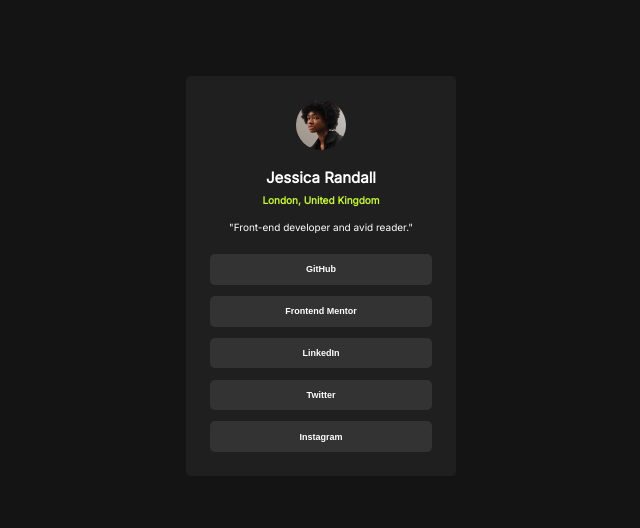
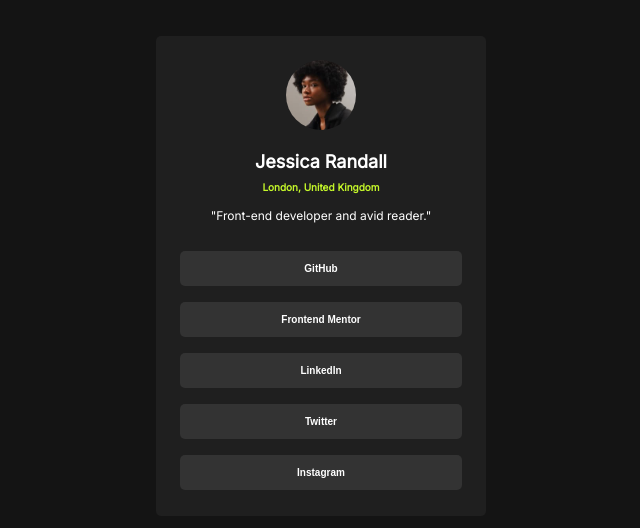
Before and after one commit to elangoravi/frontendmentor, a plain HTML site: page social-links-profile/index.html in a window 1280 px wide. Shown: the part 124-652 px from the top of the page, without its empty margins (319-959 px from the left). Drawn offline with Linux system fonts and the light colour scheme.

Commit message:
Added media queries for responsive UI

```diff
--- a/social-links-profile/styles.css
+++ b/social-links-profile/styles.css
@@ -81,3 +81,35 @@ button:hover {
     color: var(--color-grey-700);
     cursor: pointer;
 }
+
+@media(min-width: 900px) {
+    .card {
+        height: 430px;
+        width: 300px;
+        gap: 1em;
+    }
+}
+
+@media(min-width: 1200px) {
+    .card {
+        height: 480px;
+        width: 330px;
+    }
+
+    img {
+        height: 70px;
+        width: 70px;
+    }
+
+    .card-header {
+        font-size: 12px;
+    }
+
+    .card-header-title {
+        font-size: 18px;
+    }
+
+    button, .card-header-subtitle {
+        font-size: 10px;
+    }
+}
```
